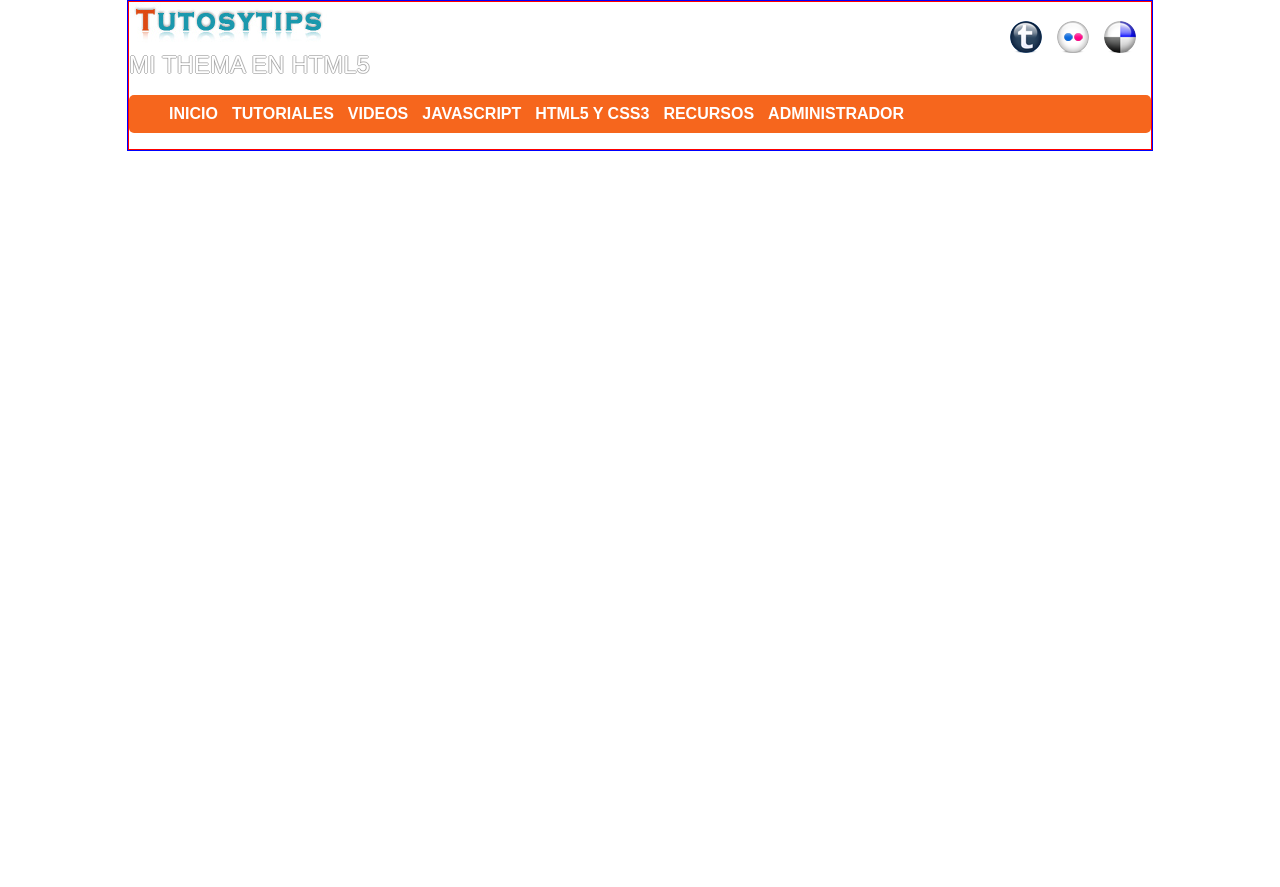
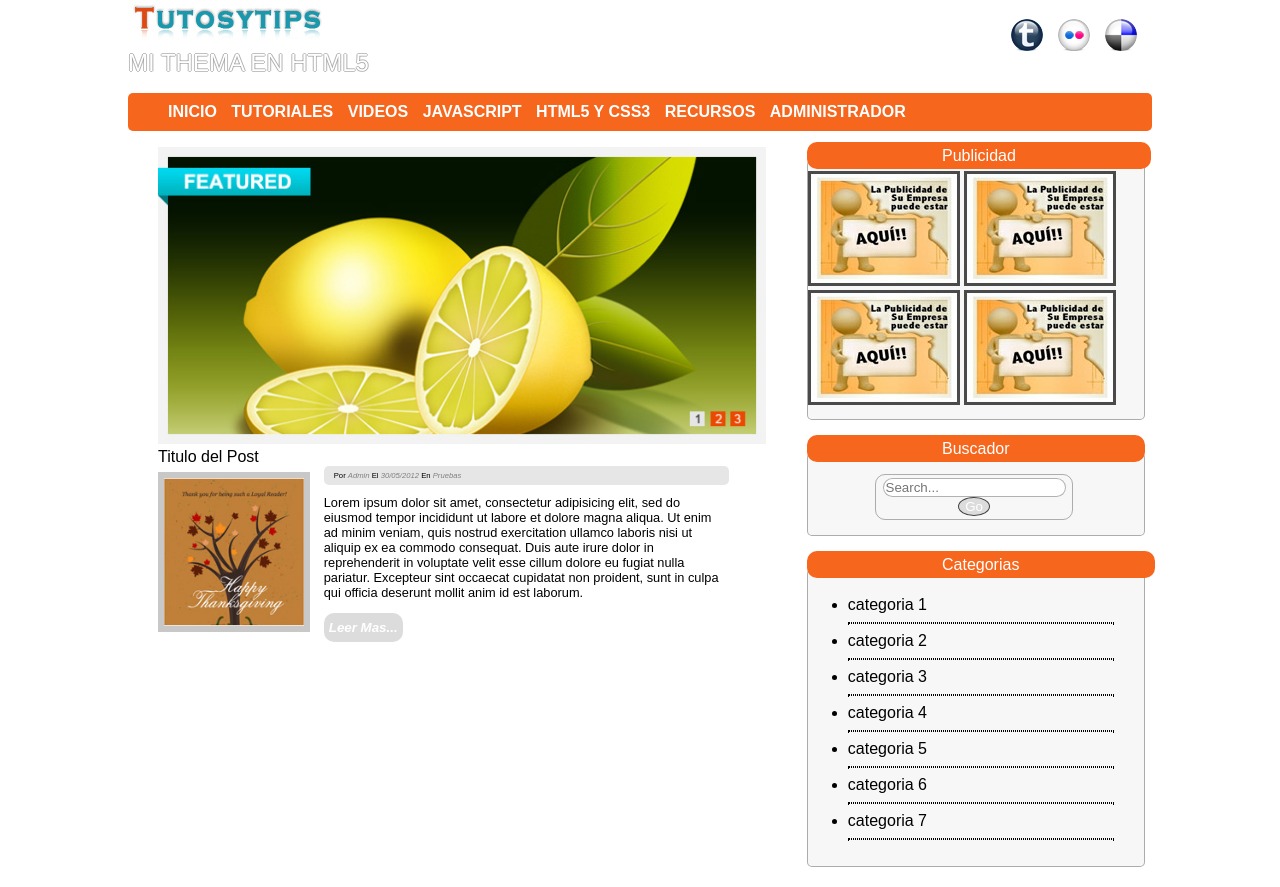
Before and after one commit to Ulises309/pw2163, a plain HTML site: page practica03/index.html in a window 1280 px wide. Before the commit the page ends 800 px from the top, so only its background shows below. Drawn offline with Linux system fonts and the light colour scheme.

Commit message:
Javascript

```diff
--- a/practica02/css/estilos.css
+++ b/practica02/css/estilos.css
@@ -4,6 +4,7 @@ body
 	margin: 0 auto;
 	max-width: 1078px; /*desicion de la empresa*/
 	min-width: 1078px;
+	font-family: arial;
 }
 header input
 {
@@ -35,6 +36,11 @@ header nav
 	margin-top: 20px;
 	margin-left: 25px;
 }
+
+#mailinglist
+{
+	padding-top: 60px;
+}
 #paint
 {
 	float: right;
@@ -59,6 +65,24 @@ header nav
 {
 	width: 30%;
 }
+
+#secc01art02 ul
+{
+	list-style: none;
+}
+#secc01art02 ul li
+{
+	margin-left: -50px;
+}
+
+#secc01art02 ul li:before
+{
+
+	content: "• ";
+	color: #FF0099;
+	margin-right:3px;
+}
+
 #segundaseccion article
 {
 	text-align: right;
@@ -70,20 +94,28 @@ header nav
 	width: 22%;
 	vertical-align: top;
 }
+
+#terceraseccion article img
+{
+	vertical-align: middle;
+}
+
 .colorazul
 {
-	font-size: 1.5em;
 	color: #3E9ED6;
 }
 .colorrosa
 {
-	font-size: 1.5em;
 	color: #FF0099;
 }
 .colorverde
 {
-	font-size: 1.5em;
 	color: #A6DE47;
+}
+.colorazul,.colorrosa,.colorverde
+{
+	font-size: 1.4em;
+	font-weight: bold;
 }
 .numerotelefono
 {
@@ -99,3 +131,24 @@ header nav
 	font-size: 3.5em;
 	font-weight: bold;
 }
+
+#terceraseccion article input
+{
+	padding: 5px 0px;
+	border-radius: 5px;
+}
+
+#terceraseccion article input[type=button]
+{
+	padding-left: 10px;
+	padding-right: 10px;
+	background: #A6DE47;
+	border: 0px;
+	color: white;
+	font-weight: bold;
+}
+
+#terceraseccion article input[type=text]
+{
+	border: 1px solid rgba(0,0,0,0.5);
+}
--- a/practica03/css/estilos.css
+++ b/practica03/css/estilos.css
@@ -1,15 +1,9 @@
 body
 {
-	border: 1px solid blue;
 	margin: 0 auto;
 	max-width: 1024px;
+	font-family: arial;
 }
-
-header
-{
-	border: 1px solid red;
-}
-
 
 header span
 {
@@ -42,6 +36,13 @@ header nav ul li
 	margin-left: '1'
 }
 
+section
+{
+	display: inline-block;
+	vertical-align: top;
+	margin-left: 30px;
+}
+
 .red
 {
 	float:right;
@@ -55,3 +56,125 @@ header nav ul li
 {
 	text-align: left;
 }
+
+#primeraseccion
+{
+	width: 60%;
+}
+
+#primeraseccion img
+{
+	width: 99%;
+}
+
+#segundaseccion
+{
+	width: 33%;
+}
+
+#primeraseccion article
+{
+	display: inline-block;
+}
+
+#segundaseccion span
+{
+	padding: 5px 40%;
+	color: white;
+	background: #F6661D;
+	border-radius: 10px;
+}
+
+#buscador
+{
+	text-align: center;
+}
+
+#buscador form
+{
+	border-radius: 10px;
+	border: 1px solid rgba(0,0,0,0.3);
+	width: 190px;
+	margin-top: 10px;
+	margin-bottom: 5px;
+	margin-left: 20%;
+	padding: 3px;
+}
+
+#buscador form input[type="search"]
+{
+	border-radius: 10px;
+	border: 1px solid rgba(0,0,0,0.3);
+}
+
+#buscador form input[type="button"]
+{
+	border-radius: 50%;
+	border: 1px solid rgba(0,0,0,.7);
+	color: white;
+	background: rgb(220,220,220);
+}
+
+#segundaseccion article
+{
+	background: rgba(240, 240, 240, 0.5);
+	padding-top: 10px;
+	padding-bottom: 10px;
+	margin-top: -5px;
+	margin-bottom: 20px;
+	border: 1px solid rgba(0,0,0,0.3);
+	border-radius:5px;
+}
+
+hr
+{
+	border-style: dotted;
+	margin-right: 30px;
+}
+
+#segsecpriart
+{
+	width: 23%;
+}
+
+#segsecpriart img
+{
+	border: 6px solid rgb(200,200,200);
+}
+
+#segsecsegart
+{
+	margin-left: 20px;
+	width: 65%;
+	font-family: arial;
+	font-size: .8em;
+}
+
+#segsecsegart article
+{
+	background: rgb(230,230,230);
+	width: 99%;
+	border-radius: 5px;
+	padding-left: 10px;
+	font-family: arial;
+	font-size: .6em;
+	padding: 5px 0px 5px 10px;
+	margin-bottom: 10px;
+}
+
+#segsecsegart article span
+{
+	color: gray;
+	font-style: italic;
+}
+
+#segsecsegart input
+{
+	background: rgb(220,220,220);
+	padding: 7px 5px;
+	border-radius: 10px;
+	color: white;
+	font-weight: bold;
+	font-style: italic;
+	border:0px;
+}
--- a/practica03/index.html
+++ b/practica03/index.html
@@ -25,5 +25,61 @@
 			</ul>
 		</nav>
 	</header>
+	<section id="primeraseccion">
+		<img src="img/slider.jpg">
+		<span>Titulo del Post</span>
+		<br>
+		<article id="segsecpriart"><img src="img/img-post.jpg"></article>
+		<article id="segsecsegart">
+				<article>
+				Por <span>Admin</span> El <span>30/05/2012</span> En <span>Pruebas</span>
+				</article>
+				<br>
+				Lorem ipsum dolor sit amet, consectetur adipisicing elit, sed do eiusmod
+				tempor incididunt ut labore et dolore magna aliqua. Ut enim ad minim veniam,
+				quis nostrud exercitation ullamco laboris nisi ut aliquip ex ea commodo
+				consequat. Duis aute irure dolor in reprehenderit in voluptate velit esse
+				cillum dolore eu fugiat nulla pariatur. Excepteur sint occaecat cupidatat non
+				proident, sunt in culpa qui officia deserunt mollit anim id est laborum.
+				<p>
+				<input type="button" value="Leer Mas...">
+			</article>
+	</section>
+	<section id="segundaseccion">
+		<span>Publicidad</span>
+		<article>
+			<img src="img/publicidad.jpg">
+			<img src="img/publicidad.jpg">
+			<img src="img/publicidad.jpg">
+			<img src="img/publicidad.jpg">
+		</article>
+
+		<span>Buscador</span>
+		<article id="buscador">
+			<form>
+				<input type="search" placeholder="Search...">
+				<input type="button" value="Go">
+			</form>
+		</article>
+		<span>Categorias</span>
+		<article>
+			<ul>
+				<li>categoria 1</li>
+				<hr>
+				<li>categoria 2</li>
+				<hr>
+				<li>categoria 3</li>
+				<hr>
+				<li>categoria 4</li>
+				<hr>
+				<li>categoria 5</li>
+				<hr>
+				<li>categoria 6</li>
+				<hr>
+				<li>categoria 7</li>
+				<hr>
+			</ul>
+		</article>
+	</section>
 </body>
 </html>
```
Also changed, not shown: javascript/index.html (added, +17 -0 lines), practica02/index.html (+3 -3 lines), javascript/js/javascript.js (added), 1 other file.
